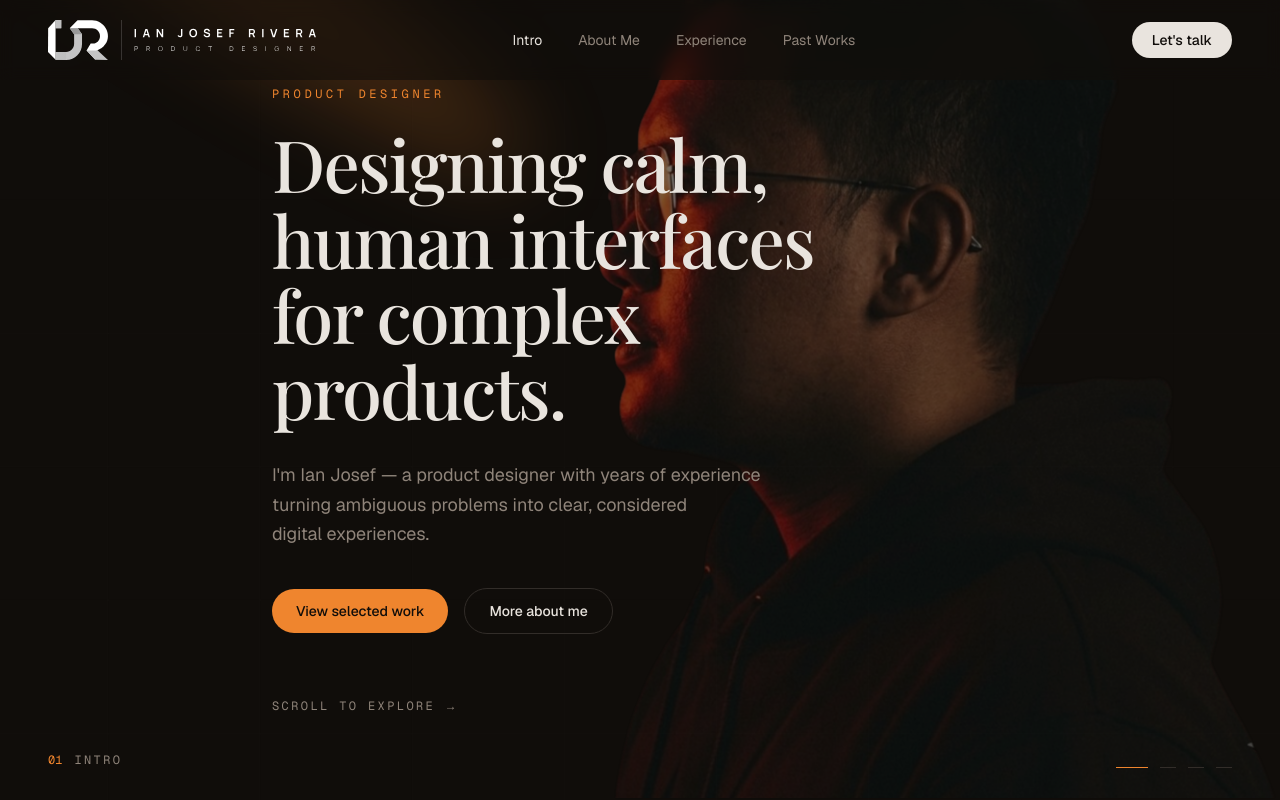
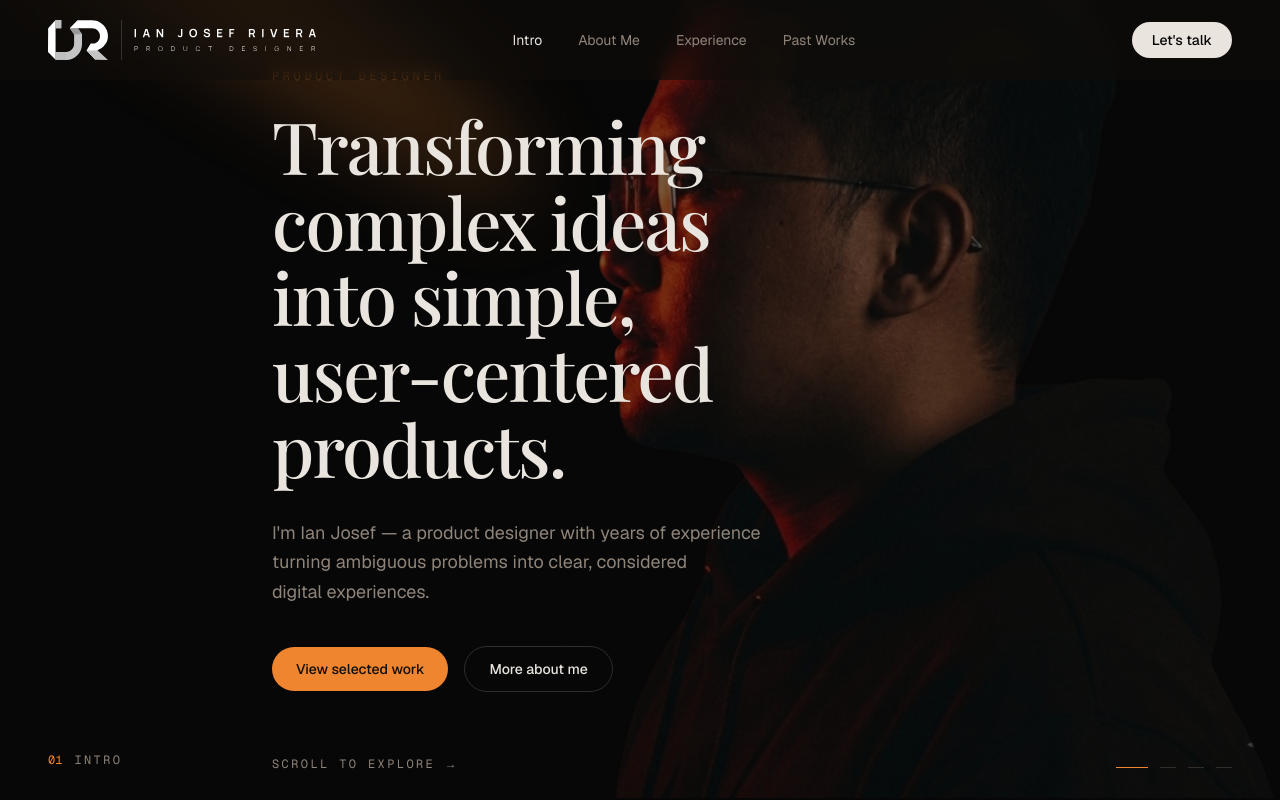
Before and after one commit to iannaiian/ianjosef-design, a Next.js app: page / in a window 1280 px wide. Built offline with nearby package versions, Linux system fonts and the light colour scheme; a web font is replaced by a local one.

Commit message:
add text generate effect to the hero section

```diff
--- a/app/globals.css
+++ b/app/globals.css
@@ -50,7 +50,7 @@
 }
 
 :root {
-  --background: oklch(0.16 0.008 60);
+  --background: oklch(12.856% 0.00001 271.152);
   --foreground: oklch(0.92 0.01 70);
   --card: oklch(0.2 0.01 60);
   --card-foreground: oklch(0.92 0.01 70);
--- a/components/sections/hero-section.tsx
+++ b/components/sections/hero-section.tsx
@@ -2,6 +2,9 @@
 
 import type { SectionId } from "@/lib/portfolio-data";
 import { Spotlight } from "../ui/spotlight";
+import { TextGenerateEffect } from "../ui/text-generate-effect";
+
+const words = `Transforming complex ideas into simple, user-centered products.`;
 
 export function HeroSection({
   onNavigate,
@@ -9,7 +12,7 @@ export function HeroSection({
   onNavigate: (id: SectionId) => void;
 }) {
   return (
-    <div className="relative flex min-h-full w-full items-center px-6 py-24 pt-28 md:px-12 md:py-0 md:pt-0 lg:px-20 bg-[url('/images/grid.png')] bg-cover bg-center">
+    <div className="relative flex min-h-full w-full items-center px-6 py-24 pt-28 md:px-12 md:py-0 md:pt-10 lg:px-20 bg-[url('/images/grid.png')] bg-cover bg-center">
       <Spotlight fill="#EF852E" />
       <div className="grid gap-6 md:grid-cols-2">
         <div className="md:mx-48 mx-auto w-full max-w-4xl z-10">
@@ -18,7 +21,7 @@ export function HeroSection({
           </p>
 
           <h1 className="text-balance font-serif text-4xl font-medium leading-[1.05] tracking-tight text-foreground sm:text-5xl md:text-6xl lg:text-7xl">
-            Designing calm, human interfaces for complex products.
+            <TextGenerateEffect duration={1.5} words={words} />
           </h1>
           <p className="mt-8 max-w-xl text-pretty text-base leading-relaxed text-muted-foreground md:text-lg">
             I&apos;m Ian Josef — a product designer with years of experience
--- /dev/null
+++ b/components/ui/text-generate-effect.tsx
@@ -0,0 +1,62 @@
+"use client";
+import { useEffect } from "react";
+import { motion, stagger, useAnimate } from "motion/react";
+import { cn } from "@/lib/utils";
+
+export const TextGenerateEffect = ({
+  words,
+  className,
+  filter = true,
+  duration = 0.5,
+}: {
+  words: string;
+  className?: string;
+  filter?: boolean;
+  duration?: number;
+}) => {
+  const [scope, animate] = useAnimate();
+  let wordsArray = words.split(" ");
+  useEffect(() => {
+    animate(
+      "span",
+      {
+        opacity: 1,
+        filter: filter ? "blur(0px)" : "none",
+      },
+      {
+        duration: duration ? duration : 1,
+        delay: stagger(0.2),
+      },
+    );
+  }, [scope.current]);
+
+  const renderWords = () => {
+    return (
+      <motion.div ref={scope}>
+        {wordsArray.map((word, idx) => {
+          return (
+            <motion.span
+              key={word + idx}
+              className="text-balance font-serif text-4xl font-medium leading-[1.05] tracking-tight text-foreground sm:text-5xl md:text-6xl lg:text-7xl opacity-0"
+              style={{
+                filter: filter ? "blur(10px)" : "none",
+              }}
+            >
+              {word}{" "}
+            </motion.span>
+          );
+        })}
+      </motion.div>
+    );
+  };
+
+  return (
+    <div className={cn("font-bold", className)}>
+      <div className="mt-4">
+        <div className=" text-balance font-serif text-4xl font-medium leading-[1.05] tracking-tight text-foreground sm:text-5xl md:text-6xl lg:text-7xl">
+          {renderWords()}
+        </div>
+      </div>
+    </div>
+  );
+};
```
